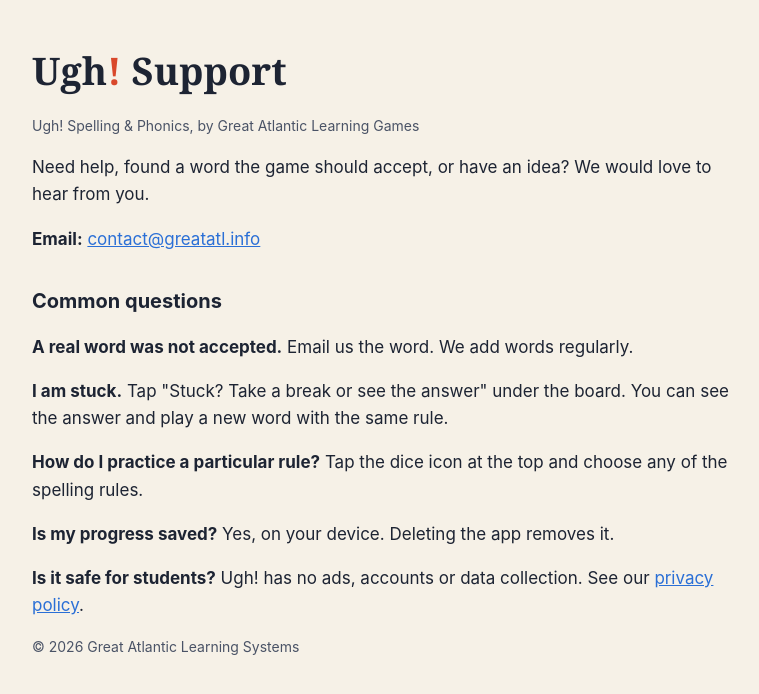
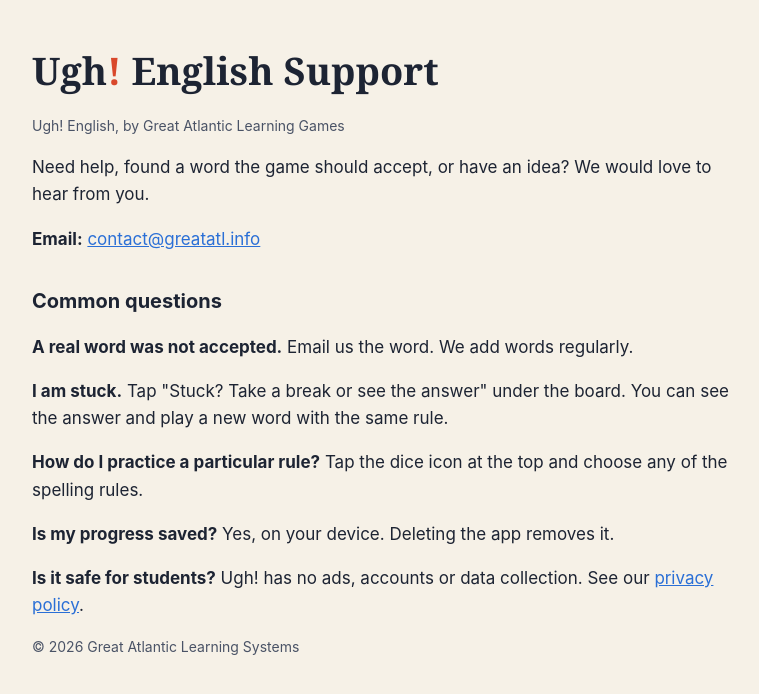
Before and after one commit to greatatl-games/ugh-site, a plain HTML site: page support/index.html in a window 1280 px wide. Shown: the whole page, without its empty margins (248-1007 px from the left). Drawn offline with Linux system fonts and the light colour scheme.

Commit message:
Update support page title and description

```diff
--- a/support/index.html
+++ b/support/index.html
@@ -1,6 +1,6 @@
 <!doctype html><html lang="en"><head><meta charset="utf-8"><meta name="viewport" content="width=device-width,initial-scale=1"><title>Ugh! Support</title><style>body{margin:0;background:#f6f1e7;color:#1d2433;font:17px/1.6 -apple-system,"DM Sans",Helvetica,Arial,sans-serif}main{max-width:720px;margin:0 auto;padding:40px 20px 64px}h1{font-family:Georgia,serif;font-size:38px;margin:0 0 4px}h1 span{color:#d9482b}h2{font-size:20px;margin-top:32px}a{color:#2a6fd6}.m{color:#4a5366;font-size:14px}</style></head><body><main>
-<h1>Ugh<span>!</span> Support</h1>
-<p class="m">Ugh! Spelling &amp; Phonics, by Great Atlantic Learning Games</p>
+<h1>Ugh<span>!</span> English Support</h1>
+<p class="m">Ugh! English, by Great Atlantic Learning Games</p>
 <p>Need help, found a word the game should accept, or have an idea? We would love to hear from you.</p>
 <p><b>Email:</b> <a href="mailto:contact@greatatl.info">contact@greatatl.info</a></p>
 <h2>Common questions</h2>
```
